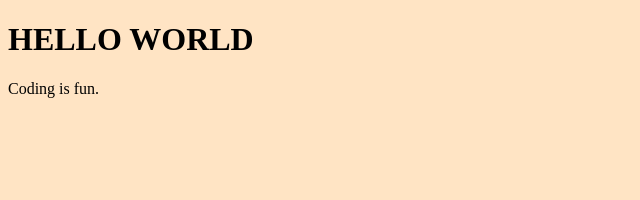
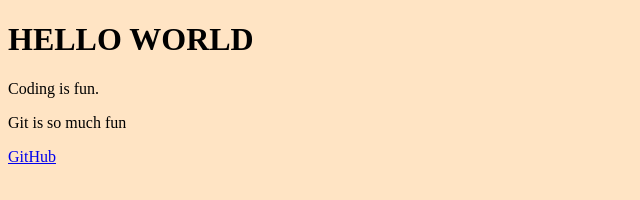
Before and after one commit to alvin3750/Coeus, a plain HTML site: page index.html in a window 1280 px wide. Shown: the whole page, without its empty margins (0-640 px from the left). Drawn offline with Linux system fonts and the light colour scheme.

Commit message:
added html file

```diff
--- a/index.html
+++ b/index.html
@@ -11,5 +11,7 @@
     <body>
         <h1>HELLO WORLD</h1>
         <p>Coding is fun.</p>
+        <p>Git is so much fun</p>
+        <a href="//github.com">GitHub</a>
     </body>
 </html>
```
